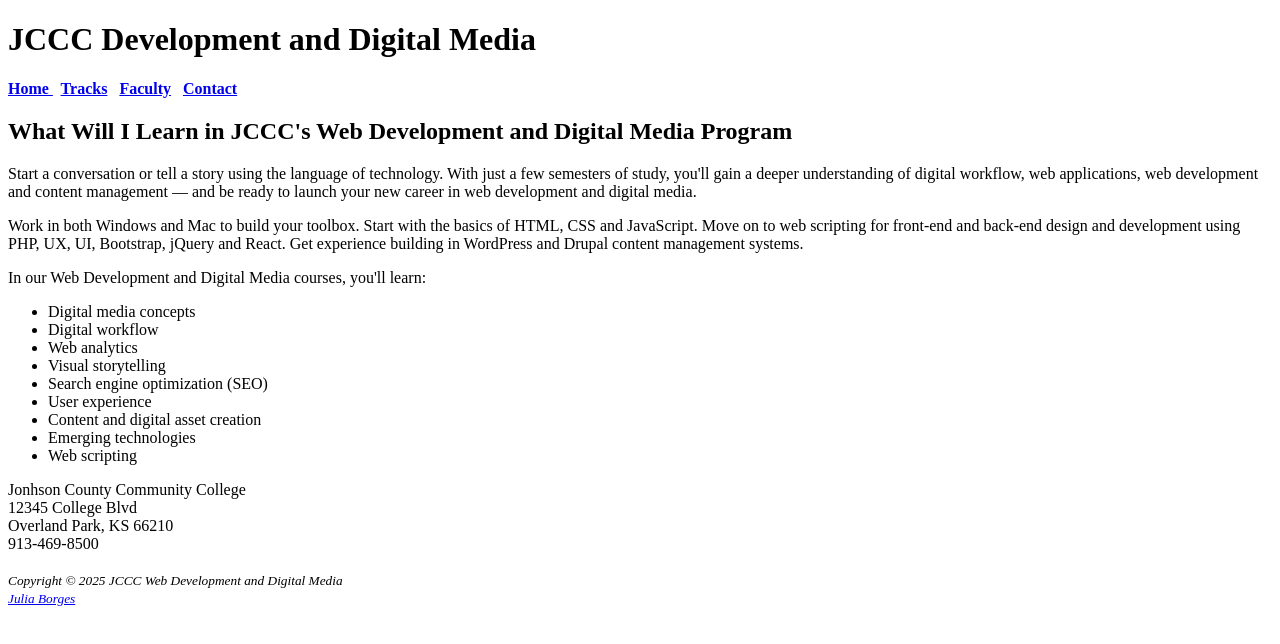
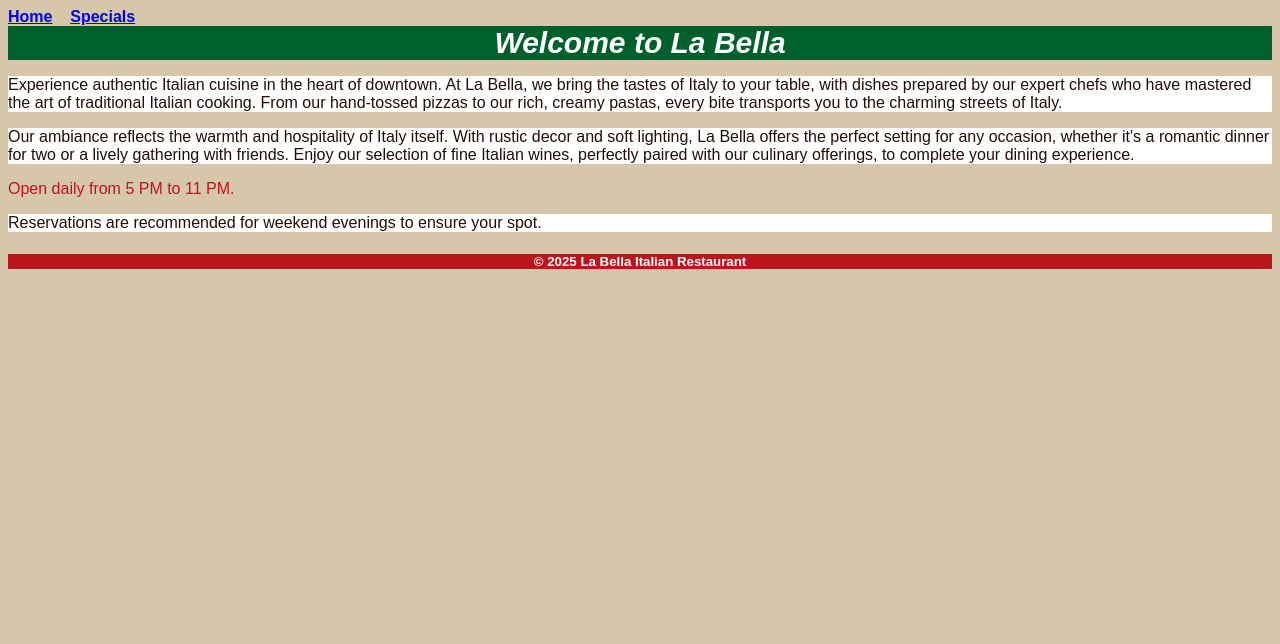
Before and after one commit to juliacbb/HTML, a plain HTML site: page index.html in a window 1280 px wide. Drawn offline with Linux system fonts and the light colour scheme.

Commit message:
Add files via upload

```diff
--- a/index.html
+++ b/index.html
@@ -1,56 +1,56 @@
 <!DOCTYPE html>
-<!--Julia Borges 09/05/2025-->
+<!-- Julia - 09/27/2025 -->
 <html lang="en">
+<head>
+  <meta charset="UTF-8">
+  <title>La Bella Home Page</title>
+  <link rel="stylesheet" href="styles.css">
+</head>
+<body>
 
-<head>
-<meta charset="UTF-8">
-<title>JCCC Web Development and Digital Media Home Page</title>
-</head>
+  <nav>
+    <b>
+      <a href="index.html">Home</a>&nbsp;&nbsp;&nbsp;
+      <a href="specials.html">Specials</a>
+    </b>
+  </nav>
 
-<header>
-<h1>JCCC Development and Digital Media</h1>
-</header>
 
-<nav>
-    <strong>
-    <a href="index.html"> Home </a> &nbsp;
-    <a href="tracks.html"> Tracks</a> &nbsp;
-    <a href="faculty.html"> Faculty</a> &nbsp;
-    <a href="contact.html"> Contact</a>&nbsp;
-    </strong>
-</nav>
+  <header>
+    Welcome to La Bella
+  </header>
 
-<main>
-    <h2>What Will I Learn in JCCC's Web Development and Digital Media Program</h2>
-<p>Start a conversation or tell a story using the language of technology. With just a few semesters of study, you'll gain a deeper understanding of digital workflow, web applications, web development and content management — and be ready to launch your new career in web development and digital media.</p>
-<p>Work in both Windows and Mac to build your toolbox. Start with the basics of HTML, CSS and JavaScript. Move on to web scripting for front-end and back-end design and development using PHP, UX, UI, Bootstrap, jQuery and React. Get experience building in WordPress and Drupal content management systems.</p>
-<p>In our Web Development and Digital Media courses, you'll learn:</p>
-<ul>
-    <li>Digital media concepts</li>
-    <li>Digital workflow</li>
-    <li>Web analytics</li>
-    <li>Visual storytelling</li>
-    <li>Search engine optimization (SEO)</li>
-    <li>User experience</li>
-    <li>Content and digital asset creation</li>
-    <li>Emerging technologies</li>
-    <li>Web scripting</li>
-</ul>
 
-<div>
-    Jonhson County Community College <br>
-    12345 College Blvd<br>
-    Overland Park, KS 66210<br>
-    913-469-8500
-    <br><br>
+  <main>
+    <p>
+      Experience authentic Italian cuisine in the heart of downtown. At La
+      Bella, we bring the tastes of Italy to your table, with dishes
+      prepared by our expert chefs who have mastered the art of traditional
+      Italian cooking. From our hand-tossed pizzas to our rich, creamy
+      pastas, every bite transports you to the charming streets of Italy.
+    </p>
 
-</div>
-<footer>
-    <em> <small> Copyright © 2025 JCCC Web Development and Digital Media </small> </em> <br>
-   <small> <em> <a href="mailto:jcastrob@stumail.jccc.edu"> Julia Borges</a> </em> </small>
+    <p>
+      Our ambiance reflects the warmth and hospitality of Italy itself. With
+      rustic decor and soft lighting, La Bella offers the perfect setting
+      for any occasion, whether it's a romantic dinner for two or a lively
+      gathering with friends. Enjoy our selection of fine Italian wines,
+      perfectly paired with our culinary offerings, to complete your dining
+      experience.
+    </p>
 
-</footer>
+    <span class="highlight">
+      Open daily from 5 PM to 11 PM.
+    </span>
 
-</main>
+    <p>
+      Reservations are recommended for weekend evenings to ensure your spot.
+    </p>
+  </main>
 
+
+  <footer class="footer">
+    <h5> &copy; 2025 La Bella Italian Restaurant</h5>
+  </footer>
+</body>
 </html>
--- /dev/null
+++ b/styles.css
@@ -0,0 +1,46 @@
+body{
+    font-family: "arial", sans-serif;
+    background-color:#d7c7aa;
+    color:#bb161d;
+    font-size: 16px;
+
+}
+
+header{
+    background-color: #00602b;
+    text-align:center;
+    font-size:30px;
+    font-weight: bold;
+    font-style:italic;
+    color:#ffffff
+}
+
+h2, h3 {
+    color: #342517;
+}
+
+p{
+    color:#230e06;
+    background-color:#ffffff;
+
+
+}
+
+::highlight{
+    font-weight: bold;
+    color: #ee1e28;
+    font-style: italic;
+
+
+}
+
+.special-item {
+  background-color: #ffffff;
+}
+
+footer {
+  text-align: center;
+  color: white;
+  background-color: #bb161d;
+
+}
```
Also changed, not shown: specials.html (added, +44 -0 lines).
